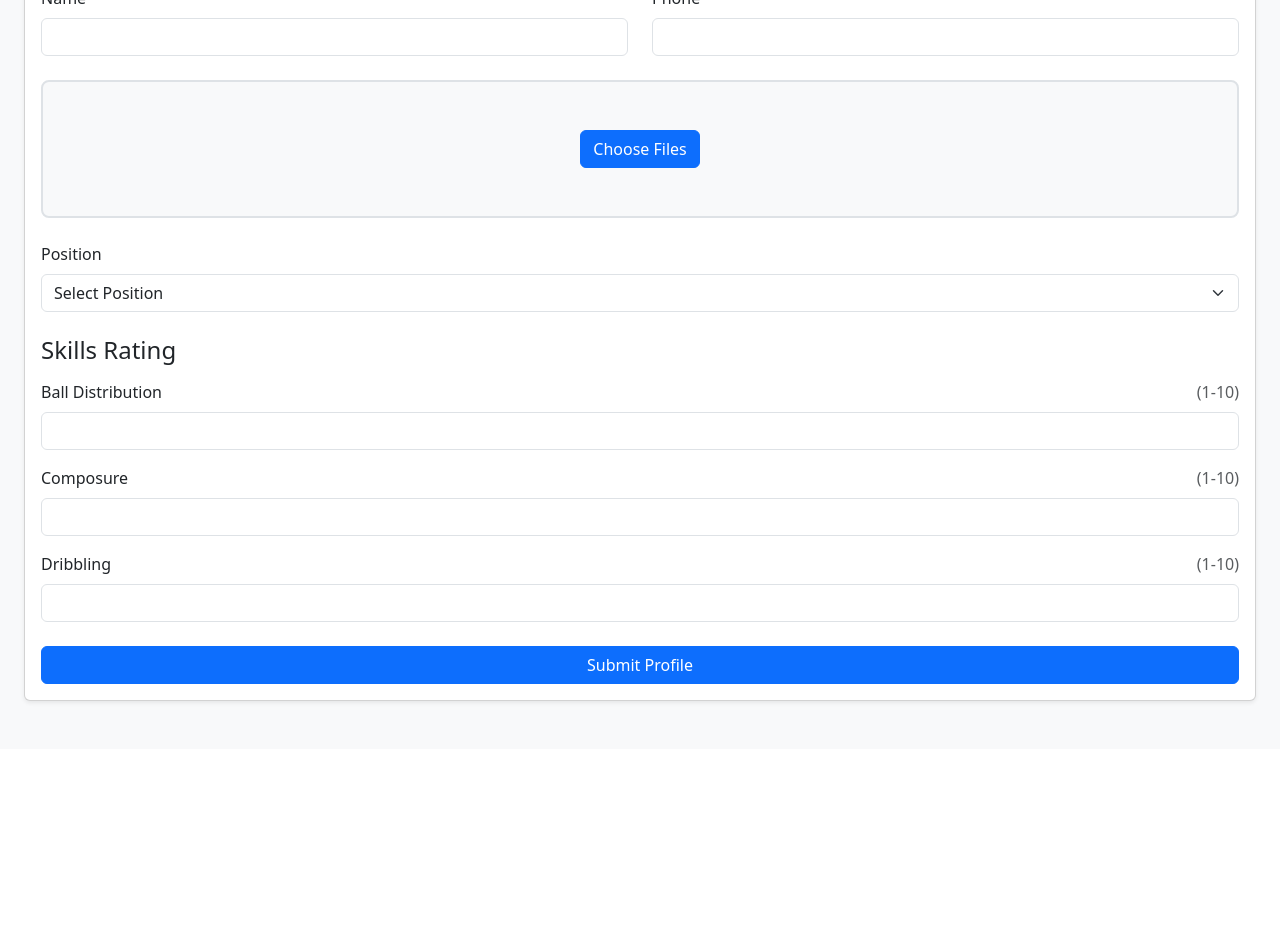
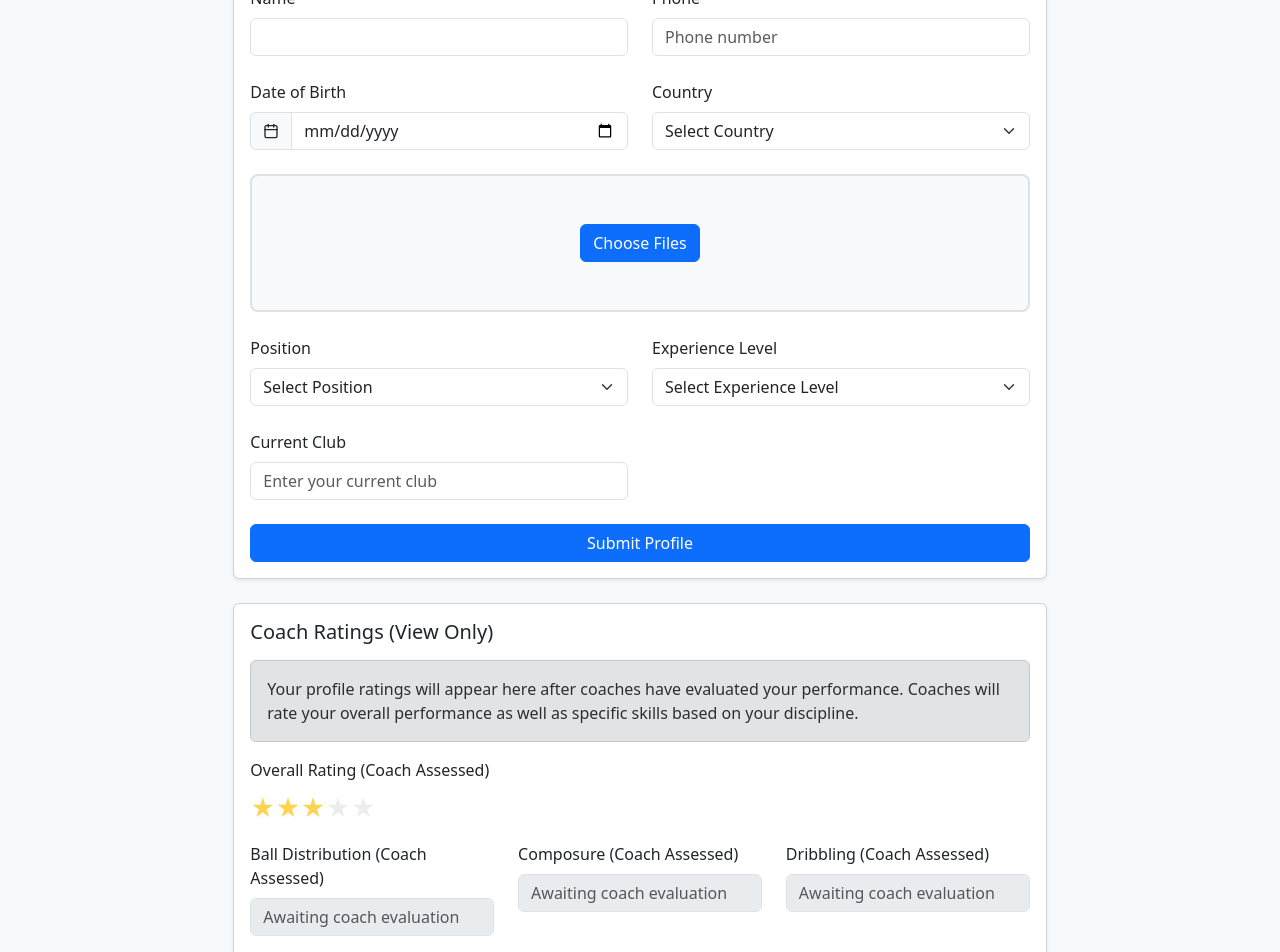
Before and after one commit to BevilMulor/Triple-S, a React (Vite) app in the folder frontend/: page /talents in a window 1280 px wide. Shown: the part 480-1432 px from the top of the page. Before the commit the page ends 1229 px from the top, so only its background shows below. Built offline with nearby package versions, Linux system fonts and the light colour scheme.

Commit message:
talentdb

```diff
--- a/frontend/src/pages/Scouts.tsx
+++ b/frontend/src/pages/Scouts.tsx
@@ -9,8 +9,13 @@ const positionsByDiscipline = {
 };
 
 const ScoutDashboard = () => {
-  const [selectedPosition, setSelectedPosition] = useState('All Positions');
+  const [] = useState('All Positions');
   const [requirements, setRequirements] = useState('');
+  const [filters, setFilters] = useState({
+    position: 'All Positions',
+    ageRange: 'All Ages',
+    experienceLevel: 'All Levels'
+  });
 
   // Mock user data
   const scoutDiscipline = 'Football';
@@ -46,6 +51,15 @@ const ScoutDashboard = () => {
     }
   ];
 
+  // Handle filter change
+  const handleFilterChange = (e: { target: { name: any; value: any; }; }) => {
+    const { name, value } = e.target;
+    setFilters({
+      ...filters,
+      [name]: value
+    });
+  };
+
   return (
     <div className="container-fluid py-4 px-4 bg-light">
       {/* Navbar */}
@@ -66,22 +80,57 @@ const ScoutDashboard = () => {
         </div>
       </div>
 
-      {/* Find Talents Section */}
-      <div className="mb-4">
-        <h2 className="h5 mb-3">Find Talents</h2>
+    {/* Filters */}
+    <div className="row mb-4">
+        <div className="col-12">
+          <div className="card shadow-sm">
+            <div className="card-body">
+              <h5 className="card-title mb-3">Find Talents</h5>
               <div className="row">
-          <div className="col-md-4">
-            <label className="form-label text-secondary">Position</label>
+                <div className="col-md-4 mb-3">
+                  <label className="form-label">Position</label>
                   <select
-              className="form-select form-select-lg"
-              value={selectedPosition}
-              onChange={(e) => setSelectedPosition(e.target.value)}
+                    className="form-select"
+                    name="position"
+                    value={filters.position}
+                    onChange={handleFilterChange}
                   >
                     <option value="All Positions">All Positions</option>
                     {positionsByDiscipline[scoutDiscipline]?.map((position) => (
                       <option key={position} value={position}>{position}</option>
                     ))}
                   </select>
+                </div>
+                <div className="col-md-4 mb-3">
+                  <label className="form-label">Age Range</label>
+                  <select
+                    className="form-select"
+                    name="ageRange"
+                    value={filters.ageRange}
+                    onChange={handleFilterChange}
+                  >
+                    <option value="All Ages">All Ages</option>
+                    <option value="8-11">8-11</option>
+                    <option value="12-14">12-14</option>
+                    <option value="15-17">15-17</option>
+                  </select>
+                </div>
+                <div className="col-md-4 mb-3">
+                  <label className="form-label">Experience Level</label>
+                  <select
+                    className="form-select"
+                    name="experienceLevel"
+                    value={filters.experienceLevel}
+                    onChange={handleFilterChange}
+                  >
+                    <option value="All Levels">All Levels</option>
+                    <option value="Beginner">Beginner</option>
+                    <option value="Intermediate">Intermediate</option>
+                    <option value="Advanced">Advanced</option>
+                  </select>
+                </div>
+              </div>
+            </div>
           </div>
         </div>
       </div>
--- a/frontend/src/pages/Talents.tsx
+++ b/frontend/src/pages/Talents.tsx
@@ -1,5 +1,5 @@
 import { useState } from 'react';
-import { Bell } from 'lucide-react';
+import { Bell, Calendar } from 'lucide-react';
 import 'bootstrap/dist/css/bootstrap.min.css';
 
 interface TalentsProps {
@@ -11,28 +11,43 @@ const TalentDashboard: React.FC<TalentsProps> = ({ discipline }) => {
   const [formData, setFormData] = useState<{
     name: string;
     phone: string;
+    dateOfBirth: string;
+    country: string;
     position: string;
+    currentClub: string;
+    experienceLevel: string;
     mediaUrl: string;
     skills: { [key: string]: number };
   }>({
     name: '',
     phone: '',
+    dateOfBirth: '',
+    country: '',
     position: '',
+    currentClub: '',
+    experienceLevel: '',
     mediaUrl: '',
     skills: {}
   });
 
   const [showAlert, setShowAlert] = useState(false);
-  const [] = useState({
-    rating: 0,
-    comments: ''
-  });
 
   const positions: { [key: string]: string[] } = {
     Football: ['Goalkeeper', 'Defense', 'Midfield', 'Striker'],
     Basketball: ['Point Guard', 'Shooting Guard', 'Small Forward', 'Power Forward', 'Center'],
     Art: ['Musician', 'Painter', 'Sculptor']
   };
+
+  const experienceLevels = ['Beginner', 'Intermediate', 'Advanced'];
+
+  const countries = [
+    { code: 'KE', name: 'Kenya', flag: '🇰🇪', dialCode: '+254' },
+    { code: 'RW', name: 'Rwanda', flag: '🇷🇼', dialCode: '+250' },
+    { code: 'UG', name: 'Uganda', flag: '🇺🇬', dialCode: '+256' },
+    { code: 'TZ', name: 'Tanzania', flag: '🇹🇿', dialCode: '+255' },
+    { code: 'BU', name: 'Burundi', flag: '🇧🇮', dialCode: '+257' },
+    { code: 'SA', name: 'South Africa', flag: '🇿🇦', dialCode: '+27' },
+  ];
 
   const skillsTemplate: { [key: string]: { all: string[] } } = {
     Football: {
@@ -46,26 +61,20 @@ const TalentDashboard: React.FC<TalentsProps> = ({ discipline }) => {
     }
   };
 
-  const handleSkillChange = (skill: string, value: string) => {
-    const numValue = parseInt(value) || 0;
-    if (numValue >= 1 && numValue <= 10) {
-      setFormData(prev => ({
-        ...prev,
-        skills: {
-          ...prev.skills,
-          [skill]: numValue
-        }
-      }));
-    }
+  const getCountryByCode = (code: string) => {
+    return countries.find(country => country.code === code) || null;
   };
 
   const isFormValid = () => {
     const requiredFields = formData.name &&
                          formData.phone &&
+                         formData.dateOfBirth &&
+                         formData.country &&
                          formData.position &&
+                         formData.currentClub &&
+                         formData.experienceLevel &&
                          formData.mediaUrl;
-    const skillsFilled = Object.keys(formData.skills).length === skillsTemplate['Football'].all.length;
-    return requiredFields && skillsFilled;
+    return requiredFields;
   };
 
   const handleSubmit = (e: { preventDefault: () => void; }) => {
@@ -91,6 +100,16 @@ const TalentDashboard: React.FC<TalentsProps> = ({ discipline }) => {
     }
   };
 
+  const handleCountryChange = (e: React.ChangeEvent<HTMLSelectElement>) => {
+    const countryCode = e.target.value;
+    setFormData(prev => ({
+      ...prev,
+      country: countryCode,
+      // Reset phone when country changes
+      phone: countryCode ? '' : prev.phone
+    }));
+  };
+
   return (
     <div className="container-fluid py-4 px-4 bg-light">
       {/* Navbar */}
@@ -111,9 +130,9 @@ const TalentDashboard: React.FC<TalentsProps> = ({ discipline }) => {
         </div>
       </div>
 
-      {/* Complete Your Talent Profile Section */}
-      <div className="row mb-4">
-        <div className="col-12">
+      {/* Complete Your Talent Profile Section - Narrower form */}
+      <div className="row mb-4 justify-content-center">
+        <div className="col-12 col-md-10 col-lg-8">
           <div className="card shadow-sm">
             <div className="card-body">
               <h3 className="mb-4 border-bottom pb-2">Complete Your Talent Profile</h3>
@@ -143,13 +162,60 @@ const TalentDashboard: React.FC<TalentsProps> = ({ discipline }) => {
                   <div className="col-md-6">
                     <div className="form-group">
                       <label className="form-label">Phone</label>
+                      <div className="input-group">
+                        {formData.country && (
+                          <span className="input-group-text">
+                            {getCountryByCode(formData.country)?.flag} {getCountryByCode(formData.country)?.dialCode}
+                          </span>
+                        )}
                         <input
                           type="text"
                           className="form-control"
                           value={formData.phone}
                           onChange={(e) => setFormData(prev => ({ ...prev, phone: e.target.value }))}
+                          placeholder="Phone number"
                           required
                         />
+                      </div>
+                    </div>
+                  </div>
+                </div>
+
+                {/* Date of Birth and Country */}
+                <div className="row mb-4">
+                  <div className="col-md-6">
+                    <div className="form-group">
+                      <label className="form-label">Date of Birth</label>
+                      <div className="input-group">
+                        <span className="input-group-text">
+                          <Calendar size={16} />
+                        </span>
+                        <input
+                          type="date"
+                          className="form-control"
+                          value={formData.dateOfBirth}
+                          onChange={(e) => setFormData(prev => ({ ...prev, dateOfBirth: e.target.value }))}
+                          required
+                        />
+                      </div>
+                    </div>
+                  </div>
+                  <div className="col-md-6">
+                    <div className="form-group">
+                      <label className="form-label">Country</label>
+                      <select
+                        className="form-select"
+                        value={formData.country}
+                        onChange={handleCountryChange}
+                        required
+                      >
+                        <option value="">Select Country</option>
+                        {countries.map((country) => (
+                          <option key={country.code} value={country.code}>
+                            {country.flag} {country.name}
+                          </option>
+                        ))}
+                      </select>
                     </div>
                   </div>
                 </div>
@@ -170,8 +236,9 @@ const TalentDashboard: React.FC<TalentsProps> = ({ discipline }) => {
                   </div>
                 </div>
 
-                {/* Position Selection using Bootstrap form-select */}
-                <div className="mb-4">
+                {/* Position, Current Club and Experience Level */}
+                <div className="row mb-4">
+                  <div className="col-md-6">
                     <label className="form-label">Position</label>
                     <select
                       className="form-select"
@@ -185,27 +252,38 @@ const TalentDashboard: React.FC<TalentsProps> = ({ discipline }) => {
                       ))}
                     </select>
                   </div>
+                  <div className="col-md-6">
+                    <label className="form-label">Experience Level</label>
+                    <select
+                      className="form-select"
+                      value={formData.experienceLevel}
+                      onChange={(e) => setFormData(prev => ({ ...prev, experienceLevel: e.target.value }))}
+                      required
+                    >
+                      <option value="">Select Experience Level</option>
+                      {experienceLevels.map((level) => (
+                        <option key={level} value={level}>{level}</option>
+                      ))}
+                    </select>
+                  </div>
+                </div>
 
-                {/* Skills Rating */}
-                <div className="mb-4">
-                  <h4 className="mb-3">Skills Rating</h4>
-                  {skillsTemplate[discipline]?.all.map(skill => (
-                    <div key={skill} className="mb-3">
-                      <label className="form-label d-flex justify-content-between">
-                        {skill}
-                        <span className="text-muted">(1-10)</span>
-                      </label>
+                {/* Added Current Club Row */}
+                <div className="row mb-4">
+                  <div className="col-md-6">
+                    <label className="form-label">Current Club</label>
                     <input
-                        type="number"
+                      type="text"
                       className="form-control"
-                        min="1"
-                        max="10"
-                        value={formData.skills[skill] || ''}
-                        onChange={(e) => handleSkillChange(skill, e.target.value)}
+                      value={formData.currentClub}
+                      onChange={(e) => setFormData(prev => ({ ...prev, currentClub: e.target.value }))}
+                      placeholder="Enter your current club"
                       required
                     />
                   </div>
-                  ))}
+                  <div className="col-md-6">
+                    {/* This column intentionally left empty to match the requested layout */}
+                  </div>
                 </div>
 
                 <button
@@ -219,6 +297,60 @@ const TalentDashboard: React.FC<TalentsProps> = ({ discipline }) => {
           </div>
         </div>
       </div>
+
+      {/* View-only display of the Coach Rating Card (pulled from Coach Dashboard) - Also narrower */}
+      <div className="row mb-4 justify-content-center">
+        <div className="col-12 col-md-10 col-lg-8">
+          <div className="card shadow-sm">
+            <div className="card-body">
+              <h5 className="card-title mb-3">Coach Ratings (View Only)</h5>
+              <div className="alert alert-secondary">
+                <p className="mb-0">Your profile ratings will appear here after coaches have evaluated your performance.
+                Coaches will rate your overall performance as well as specific skills based on your discipline.</p>
+              </div>
+
+              {/* Example of how ratings will look (visible but disabled) */}
+              <div className="mb-3">
+                <label className="form-label">Overall Rating (Coach Assessed)</label>
+                <div>
+                  {[1, 2, 3, 4, 5].map((star) => (
+                    <span
+                      key={star}
+                      style={{ fontSize: '24px', color: star <= 3 ? '#ffc107' : '#e4e5e9', opacity: 0.7 }}
+                    >
+                      ★
+                    </span>
+                  ))}
+                </div>
+              </div>
+
+              <div className="row">
+                {skillsTemplate[discipline]?.all.map((skill) => (
+                  <div className="col-md-4 mb-3" key={skill}>
+                    <label className="form-label">{skill} (Coach Assessed)</label>
+                    <input
+                      type="number"
+                      className="form-control"
+                      placeholder="Awaiting coach evaluation"
+                      disabled
+                    />
+                  </div>
+                ))}
+              </div>
+
+              <div className="mb-3">
+                <label className="form-label">Coach Comments</label>
+                <textarea
+                  className="form-control"
+                  rows={4}
+                  placeholder="Coach feedback will appear here after evaluation"
+                  disabled
+                ></textarea>
+              </div>
+            </div>
+          </div>
+        </div>
+      </div>
     </div>
   );
 };
```
Also changed, not shown: frontend/src/pages/Coaches.tsx (+4 -3 lines). Lines whose indentation alone changed are shown as unchanged.
